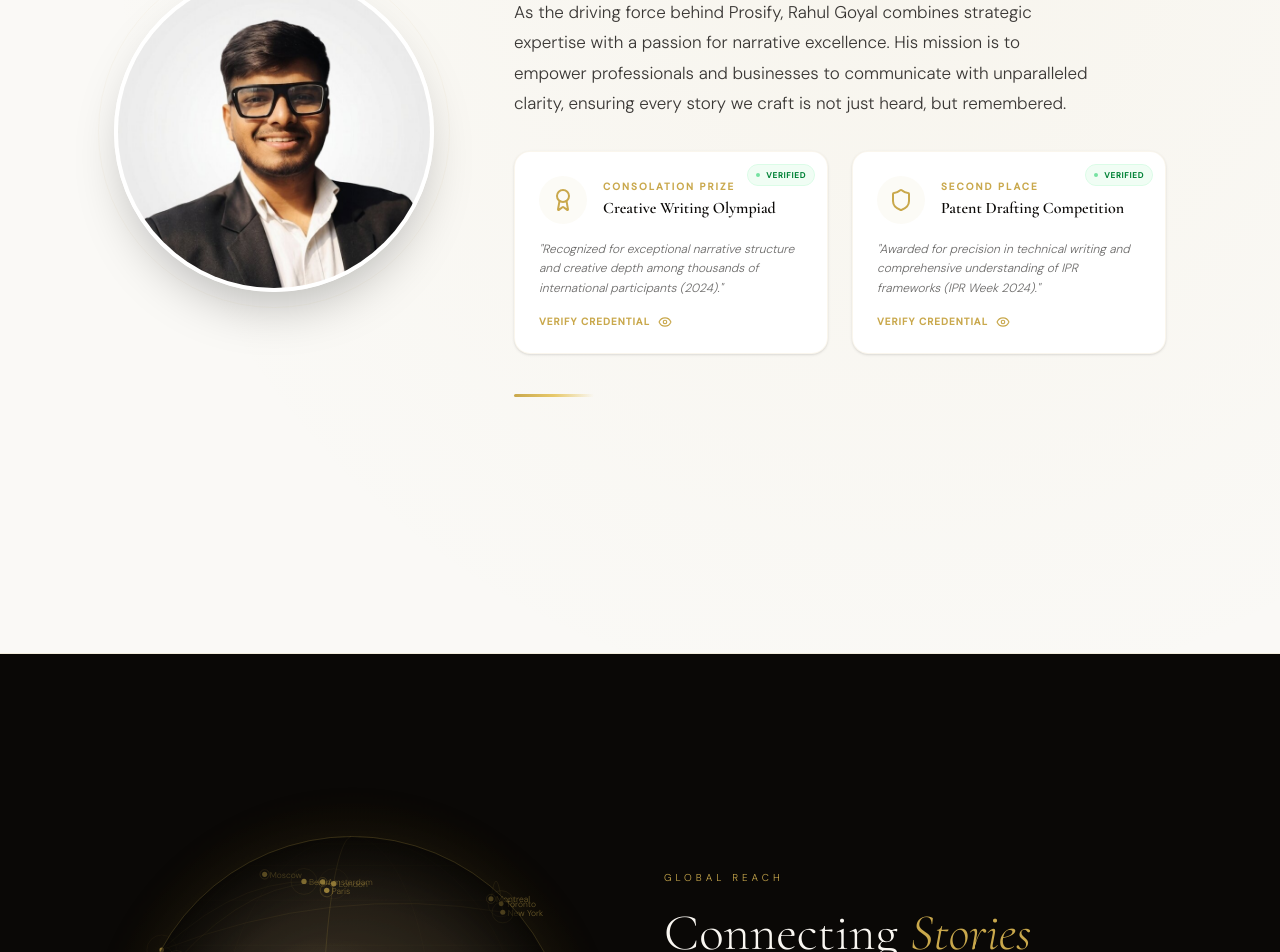
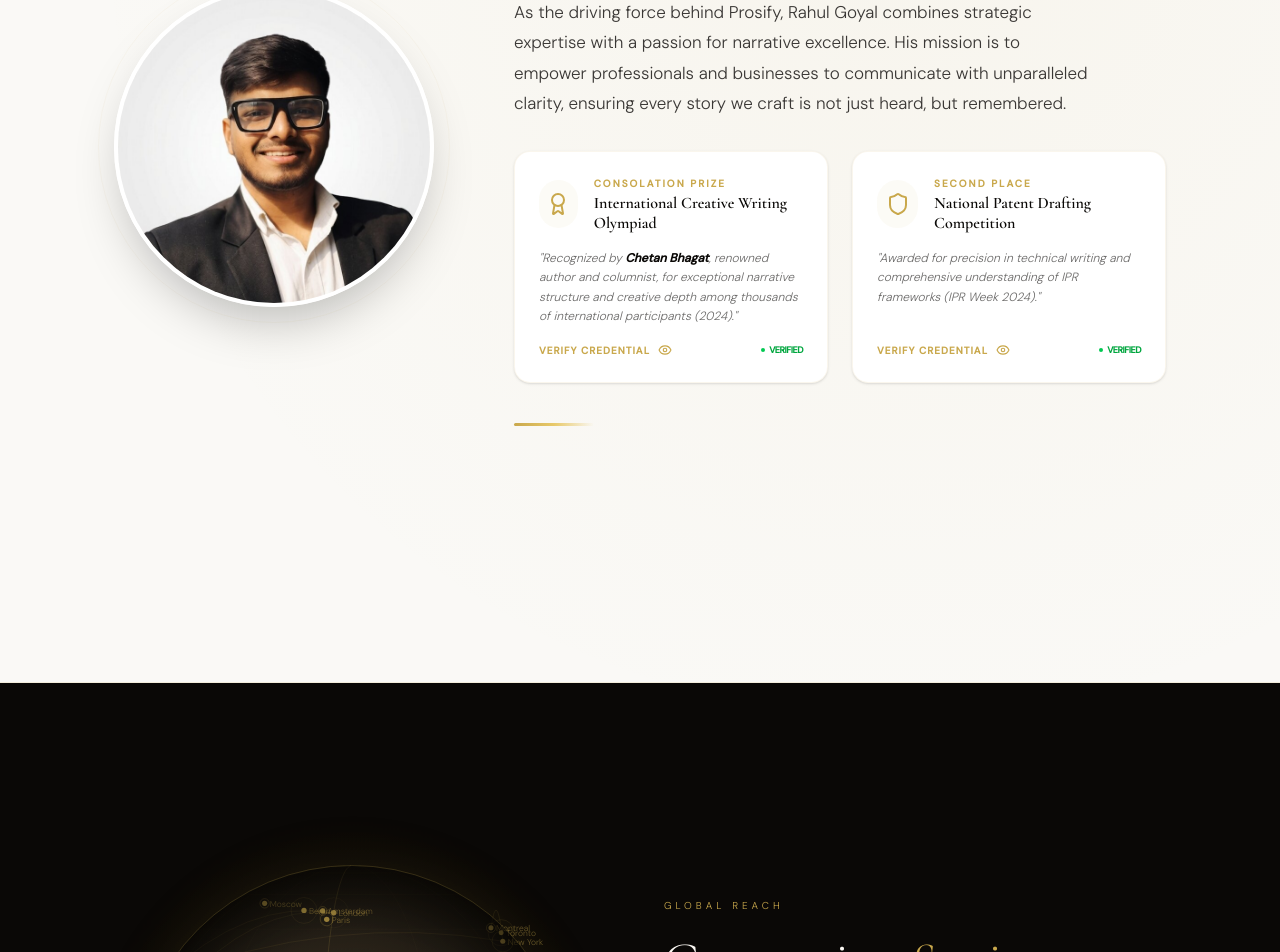
Before and after one commit to rahulgoyal234/Prosify1, a React (Vite) app: page / in a window 1280 px wide. Shown: the part 2004-2956 px from the top of the page. Built offline with nearby package versions, Linux system fonts and the light colour scheme.

Commit message:
feat: Remove verification badge from awards
The verification badge was removed from the awards section on the App component. This change simplifies the UI and removes an unnecessary visual element. Additionally, the title for the consolation prize was slightly updated for clarity.

```diff
--- a/src/App.tsx
+++ b/src/App.tsx
@@ -492,27 +492,27 @@ export default function App() {
                   setCursorText("");
                 }}
               >
-                <div className="absolute top-0 right-0 p-3">
-                  <div className="flex items-center gap-1.5 px-2 py-1 bg-green-50 rounded-full border border-green-100">
-                    <div className="w-1 h-1 rounded-full bg-green-500 animate-pulse" />
-                    <span className="text-[8px] font-black text-green-700 uppercase tracking-widest">Verified</span>
-                  </div>
-                </div>
                 <div className="flex items-center gap-4 mb-4">
                   <div className="w-12 h-12 rounded-full bg-gold/5 flex items-center justify-center text-gold group-hover:bg-gold group-hover:text-white transition-colors">
                     <Award size={24} />
                   </div>
                   <div>
                     <p className="text-[10px] uppercase tracking-[0.2em] text-gold font-black mb-0.5">Consolation Prize</p>
-                    <p className="text-[16px] font-serif font-bold text-ink">Creative Writing Olympiad</p>
+                    <p className="text-[16px] font-serif font-bold text-ink leading-tight">International Creative Writing Olympiad</p>
                   </div>
                 </div>
                 <p className="text-[12px] leading-relaxed text-ink/60 italic mb-4">
-                  "Recognized for exceptional narrative structure and creative depth among thousands of international participants (2024)."
+                  "Recognized by <span className="text-ink font-semibold">Chetan Bhagat</span>, renowned author and columnist, for exceptional narrative structure and creative depth among thousands of international participants (2024)."
                 </p>
-                <div className="mt-auto flex items-center gap-2 text-[10px] font-black text-gold uppercase tracking-widest group-hover:gap-3 transition-all">
-                  <span>Verify Credential</span>
-                  <Eye size={14} />
+                <div className="mt-auto flex items-center justify-between">
+                  <div className="flex items-center gap-2 text-[10px] font-black text-gold uppercase tracking-widest group-hover:gap-3 transition-all">
+                    <span>Verify Credential</span>
+                    <Eye size={14} />
+                  </div>
+                  <div className="flex items-center gap-1 text-[9px] font-bold text-green-600 uppercase tracking-tighter">
+                    <div className="w-1 h-1 rounded-full bg-green-500" />
+                    <span>Verified</span>
+                  </div>
                 </div>
               </motion.div>
 
@@ -529,27 +529,27 @@ export default function App() {
                   setCursorText("");
                 }}
               >
-                <div className="absolute top-0 right-0 p-3">
-                  <div className="flex items-center gap-1.5 px-2 py-1 bg-green-50 rounded-full border border-green-100">
-                    <div className="w-1 h-1 rounded-full bg-green-500 animate-pulse" />
-                    <span className="text-[8px] font-black text-green-700 uppercase tracking-widest">Verified</span>
-                  </div>
-                </div>
                 <div className="flex items-center gap-4 mb-4">
                   <div className="w-12 h-12 rounded-full bg-gold/5 flex items-center justify-center text-gold group-hover:bg-gold group-hover:text-white transition-colors">
                     <Shield size={24} />
                   </div>
                   <div>
                     <p className="text-[10px] uppercase tracking-[0.2em] text-gold font-black mb-0.5">Second Place</p>
-                    <p className="text-[16px] font-serif font-bold text-ink">Patent Drafting Competition</p>
+                    <p className="text-[16px] font-serif font-bold text-ink leading-tight">National Patent Drafting Competition</p>
                   </div>
                 </div>
                 <p className="text-[12px] leading-relaxed text-ink/60 italic mb-4">
                   "Awarded for precision in technical writing and comprehensive understanding of IPR frameworks (IPR Week 2024)."
                 </p>
-                <div className="mt-auto flex items-center gap-2 text-[10px] font-black text-gold uppercase tracking-widest group-hover:gap-3 transition-all">
-                  <span>Verify Credential</span>
-                  <Eye size={14} />
+                <div className="mt-auto flex items-center justify-between">
+                  <div className="flex items-center gap-2 text-[10px] font-black text-gold uppercase tracking-widest group-hover:gap-3 transition-all">
+                    <span>Verify Credential</span>
+                    <Eye size={14} />
+                  </div>
+                  <div className="flex items-center gap-1 text-[9px] font-bold text-green-600 uppercase tracking-tighter">
+                    <div className="w-1 h-1 rounded-full bg-green-500" />
+                    <span>Verified</span>
+                  </div>
                 </div>
               </motion.div>
             </div>
```
